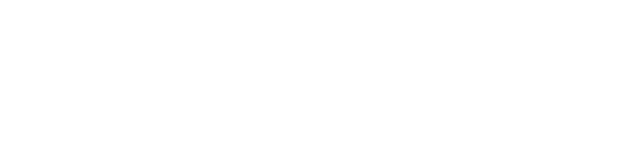
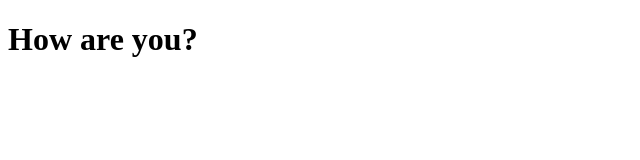
Before and after one commit to sara33-dev/helloWorld, a plain HTML site: page index.html in a window 1280 px wide. Shown: the whole page, without its empty margins (0-640 px from the left). Drawn offline with Linux system fonts and the light colour scheme.

Commit message:
I added a h1 tag

```diff
--- a/index.html
+++ b/index.html
@@ -7,5 +7,8 @@
   <body>
     <!--le contenu à destination
     de l'utilisateur -->
+    <h1>
+      How are you?
+    </h1>
   </body>
 </html>
```
